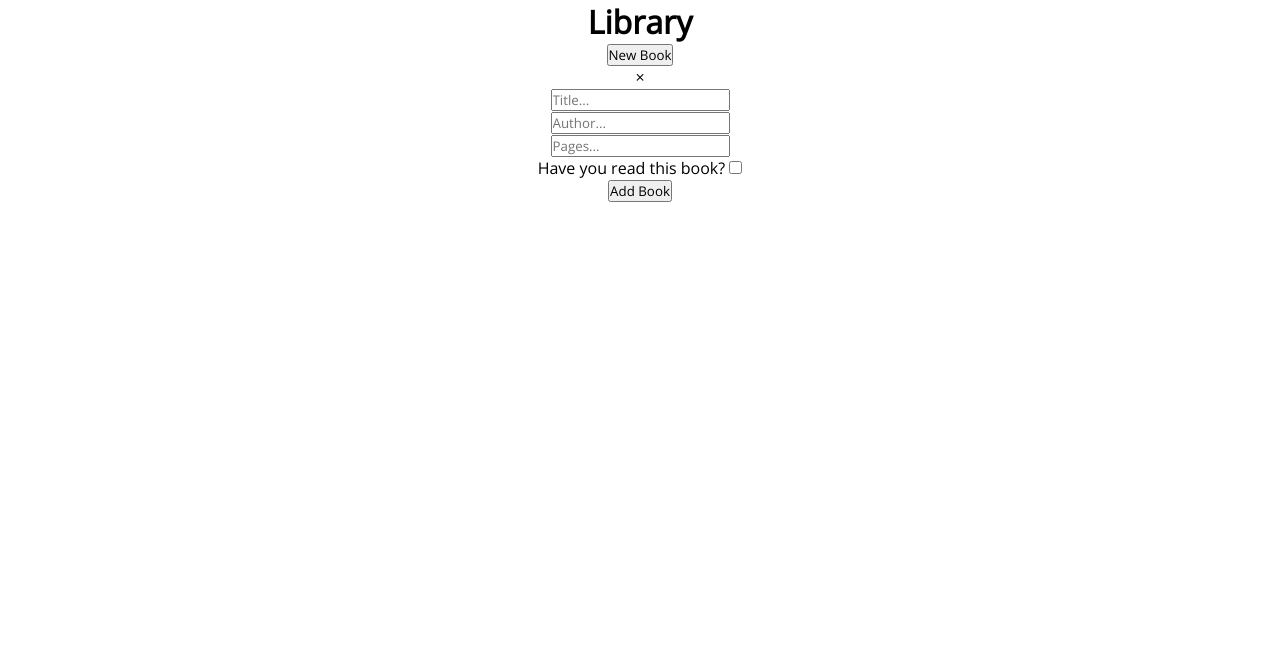
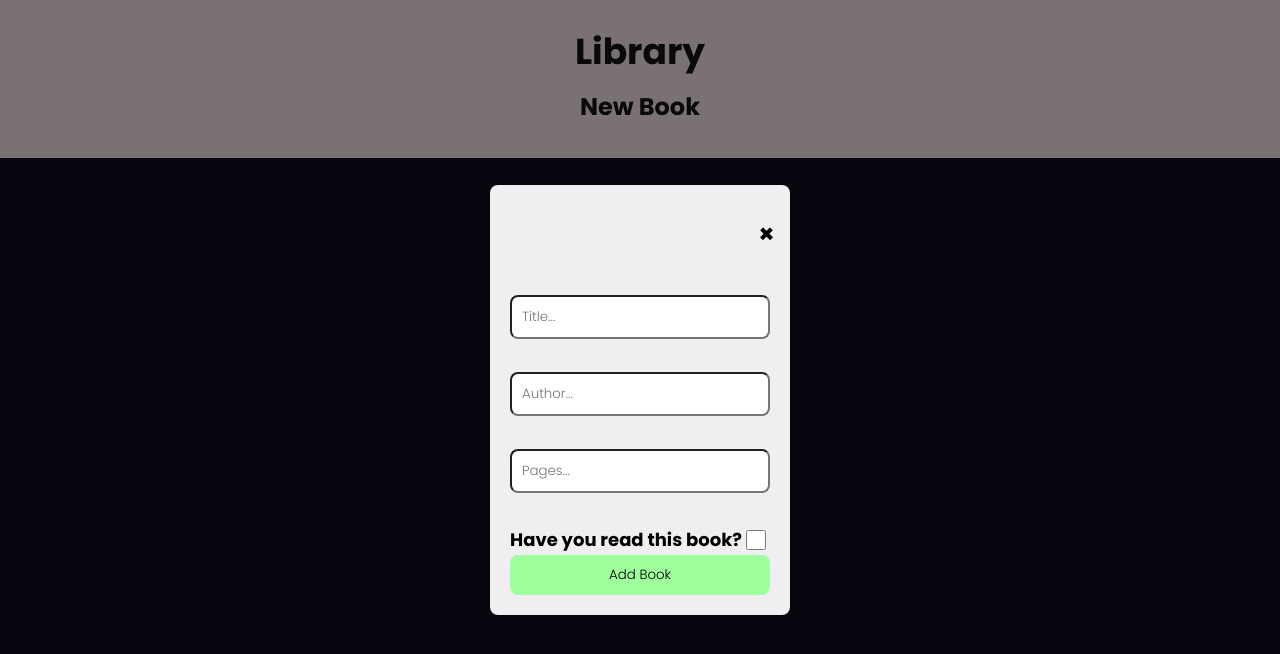
Before and after one commit to Isar02/Library, a plain HTML site: page index.html in a window 1280 px wide. Both pictures are taken after a click on the button "New Book". Drawn offline with nearby package versions, Linux system fonts and the light colour scheme.

Commit message:
Transition ease-and-out added

```diff
--- a/index.html
+++ b/index.html
@@ -4,7 +4,7 @@
 <head>
     <link rel="preconnect" href="https://fonts.googleapis.com">
     <link rel="preconnect" href="https://fonts.gstatic.com" crossorigin>
-    <link href="https://fonts.googleapis.com/css2?family=Open+Sans:wght@300;400&display=swap" rel="stylesheet">
+    <link href="https://fonts.googleapis.com/css2?family=Poppins:wght@100;300;700&display=swap" rel="stylesheet">
     <link rel="icon" type="image/x-icon"
         href="https://cdn.shopify.com/s/files/1/1061/1924/products/Open_Book_Emoji_grande.png?v=1571606064">
     <link rel="stylesheet" href="style.css">
@@ -33,13 +33,16 @@
                 <input type="number" id="pages" name="pages" placeholder="Pages...">
                 <label for="pages"></label><br>
 
-                <label for="read">Have you read this book?</label>
-                <input type="checkbox" id="read" name="read"><br>
+                <div class="is-read">
+                    <label for="read" class="isRead">Have you read this book?</label>
+                    <input type="checkbox" id="read" name="read"><br>
+                </div>
 
                 <button id="addBtn" form="form">Add Book</button>
         </div>
 
         </form>
+        <div id="overlay"></div>
         <div id="book-container"></div>
     </div>
     <script src="script.js"></script>
--- a/script.js
+++ b/script.js
@@ -2,12 +2,16 @@ const newBtn = document.querySelector('#newBtn');
 const addBtn = document.querySelector('#addBtn');
 const popUpForm = document.querySelector('#popUp');
 const closeBtn = document.querySelector('#close');
+const overlay = document.querySelector('#overlay');
 
-newBtn.addEventListener('click', () => popUpForm.style.display = 'block');
+newBtn.addEventListener('click', () => overlay.classList.add('active'));
+
+newBtn.addEventListener('click', () => popUpForm.classList.add('active'));
+
 
 addBtn.addEventListener('click', addBookToLibrary);
 
-closeBtn.addEventListener('click', () => popUpForm.style.display = 'none');
+closeBtn.addEventListener('click', closePopUp);
 
 // Constructor
 class Book {
@@ -24,12 +28,18 @@ let newBook;
 
 function addBookToLibrary() {
     event.preventDefault();
-    popUpForm.style.display = 'none';
+    popUpForm.classList.remove('active');
+    overlay.classList.remove('active');
     newBook = new Book(title, author, pages, read);
     myLibrary.push(newBook);
     storeData();
     render();
     form.reset();
+}
+
+function closePopUp() {
+    popUpForm.classList.remove('active');
+    overlay.classList.remove('active');
 }
 
 // Renders the book in browser
@@ -111,3 +121,5 @@ function restore() {
 }
 
 restore();
+
+//Overlay
--- a/style.css
+++ b/style.css
@@ -1,22 +1,30 @@
+:root {
+    --white: #fffbfb;
+    --grey: #f0eef1;
+    --black: #050505;
+    --red: #ff7070;
+    --light-green: #9fff9c;
+    --light-red: #ff9c9c;
+    --border-radius: 8px;
+    --spacing-xs: 5px;
+    --spacing-sm: 10px;
+    --spacing-md: 15px;
+    --spacing-lg: 20px;
+    --spacing-xl: 40px;
+    --container-width: 1200px;
+    --shadow: rgba(0, 0, 0, 0.16) 0px 1px 4px;
+}
+
 *,
 *::before,
 *::after {
     padding: 0;
     margin: 0;
     box-sizing: border-box;
-    font-family: 'Open Sans', -apple-system, BlinkMacSystemFont, 'Segoe UI', Roboto, Oxygen, Ubuntu, Cantarell, 'Open Sans', 'Helvetica Neue', sans-serif;
+    font-family: 'Poppins', sans-serif;
 }
 
-.content {
-    text-align: center;
-}
-
-.book {
-    display: grid;
-    grid-template-columns: repeat(auto-fit, minmax(250px 1fr));
-    border: 1px solid black;
-}
-
+/* Don't delete*/
 #popUp {
     display: none;
 }
@@ -24,3 +32,179 @@
 #close {
     cursor: pointer;
 }
+
+/* */
+
+
+/* Header */
+body {
+    background-color: #120B1D;
+}
+
+header {
+    background-color: #F5E5E5;
+    color: #121212;
+    text-align: center;
+    padding: 1.5rem;
+}
+
+header h1 {
+    font-size: 36px;
+}
+
+#newBtn {
+    outline: none;
+    font-size: 24px;
+    cursor: pointer;
+    background-color: #F5E5E5;
+    border: none;
+    transition: filter 0.15s ease-in-out;
+    font-weight: 600;
+    border-radius: var(--border-radius);
+    color: #121212;
+    padding: 10px 15px;
+}
+
+#newBtn:hover {
+    filter: brightness(90%);
+}
+
+/*Popup */
+/* */
+
+#close {
+    display: block;
+    font-size: 26px;
+    font-weight: bold;
+    border: none;
+    outline: none;
+    padding: 10px 15px;
+    margin-left: 15.8rem;
+}
+
+#close:hover {
+    filter: brightness(90%);
+}
+
+/* */
+
+#popUp {
+    display: block;
+    position: fixed;
+    z-index: 1;
+    top: 50%;
+    left: 50%;
+    width: 300px;
+    padding: var(--spacing-lg);
+    border-radius: var(--border-radius);
+    background-color: var(--grey);
+    text-align: center;
+    transform: translate(-50%, -50%) scale(0);
+    transition: 0.2s ease-in-out;
+}
+
+#popUp.active {
+    transform: translate(-50%, -50%) scale(1);
+
+}
+
+#overlay {
+    position: fixed;
+    opacity: 0;
+    transition: 200ms ease-in-out;
+    top: 0;
+    left: 0;
+    right: 0;
+    bottom: 0;
+    background-color: rgba(0, 0, 0, .5);
+    pointer-events: none;
+}
+
+#form {
+    display: flex;
+    flex-direction: column;
+    align-items: center;
+    gap: 2px;
+    font-size: 18px;
+    font-weight: 500;
+    word-wrap: break-word;
+}
+
+input {
+    width: 100%;
+    padding: 10px;
+    border-radius: var(--border-radius);
+}
+
+#overlay.active {
+    opacity: 1;
+    pointer-events: all;
+}
+
+#title {}
+
+#author {}
+
+#pages {}
+
+.isRead {
+    font-weight: 600;
+}
+
+.is-read {
+    display: flex;
+    gap: 4px;
+}
+
+#addBtn {
+    width: 100%;
+    padding: 10px 15px;
+    border-radius: var(--border-radius);
+    outline: none;
+    outline: none;
+    border: var(--light-green);
+    background-color: var(--light-green);
+}
+
+#read {
+    width: 20px;
+    height: 20px;
+    margin-top: 4px;
+    accent-color: var(--white);
+}
+
+/* Added books */
+.book {
+    display: inline-grid;
+    grid-template-columns: repeat(auto-fit, minmax(300px, 1fr));
+    gap: var(--spacing-xl);
+    margin-top: 2rem;
+    font-size: 20px;
+    gap: var(--spacing-lg);
+    padding: var(--spacing-lg);
+    border-radius: var(--border-radius);
+    background-color: var(--white);
+    box-shadow: var(--shadow);
+    line-height: 1.2;
+}
+
+.book .title {
+    font-size: 26px;
+    font-weight: 600;
+    text-align: center;
+    margin-top: 1rem;
+}
+
+.book .author,
+.pages {
+    text-align: center;
+    font-size: 20px;
+    font-weight: 400;
+}
+
+.book .readBtn,
+#removeBtn {
+    display: inline-block;
+    width: 100px;
+    margin: auto;
+}
```
